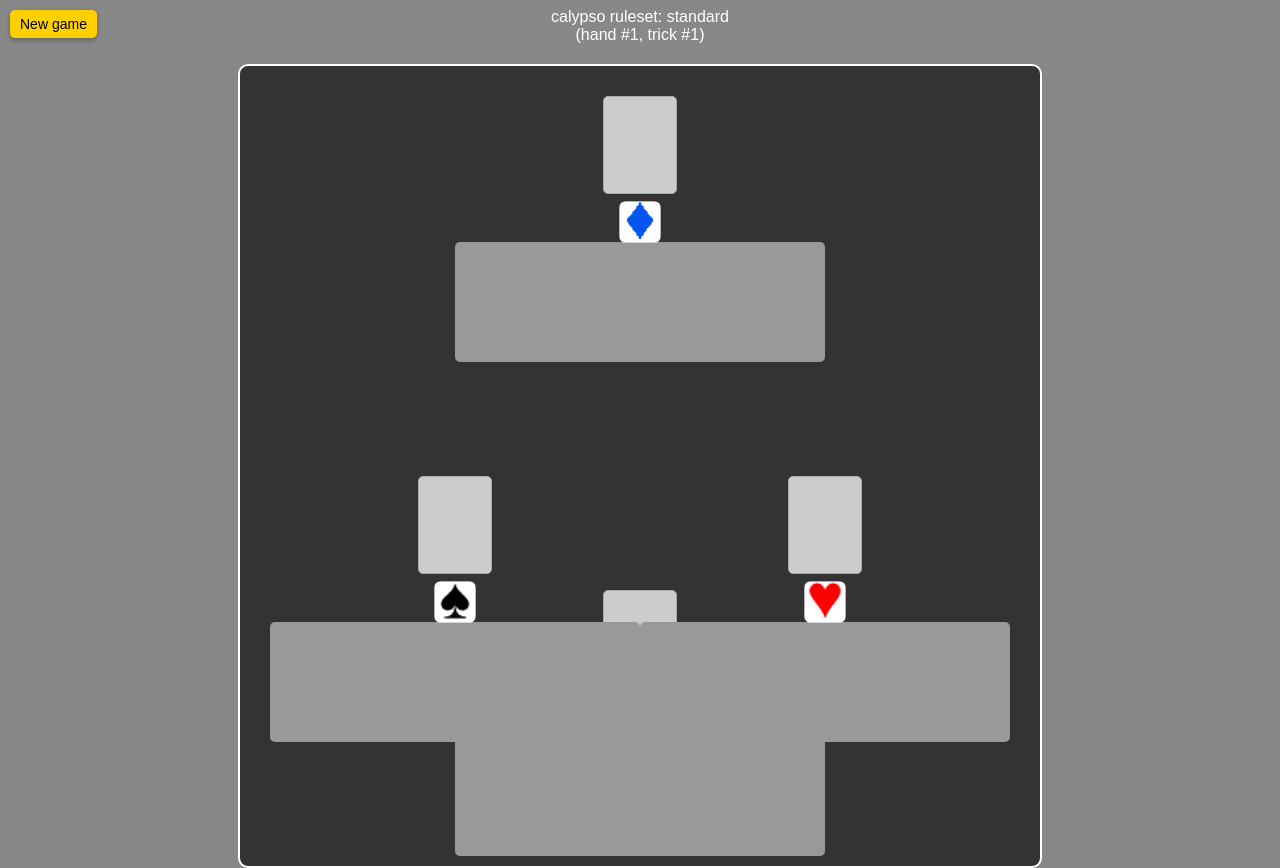
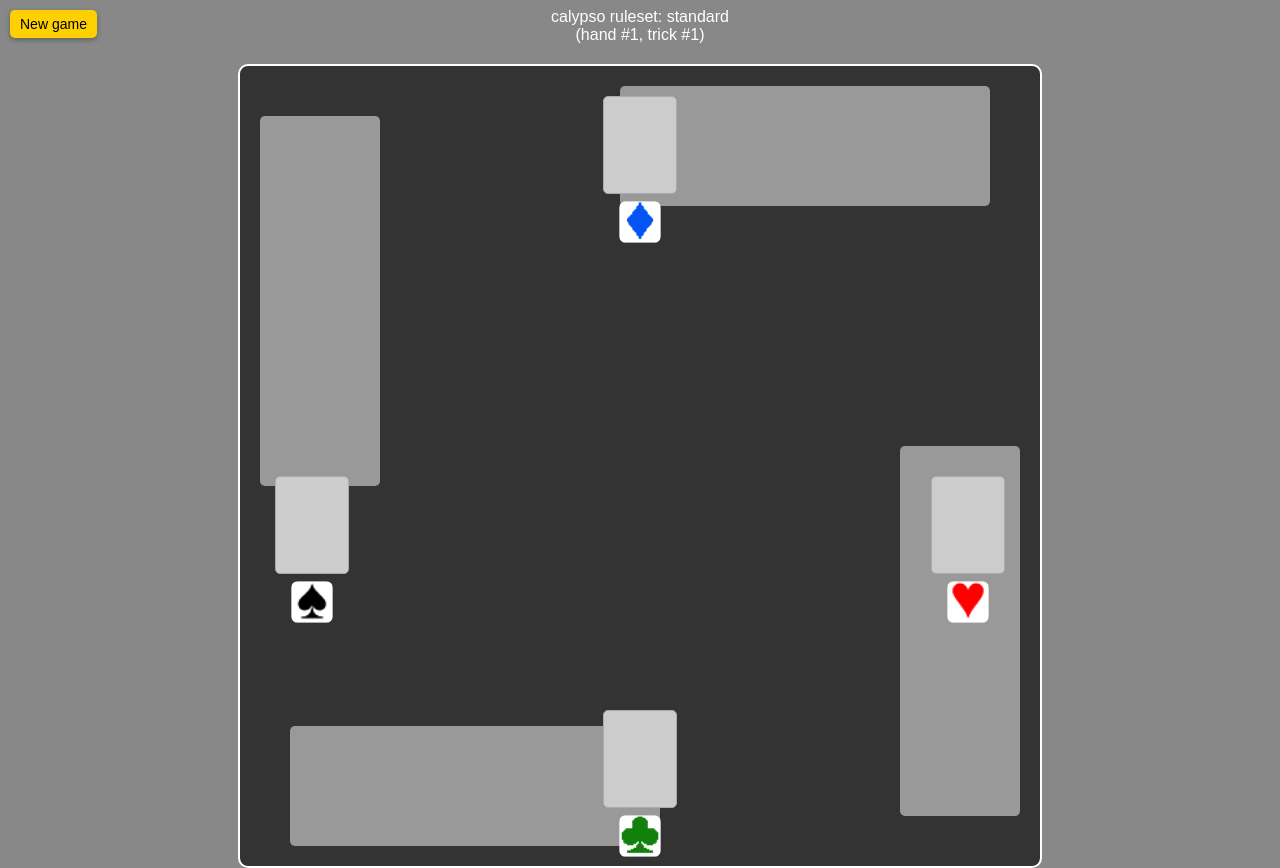
Before and after one commit to ADBond/calypso, a website built with Vite: page index.html in a window 1280 px wide. Shown: the top 868 px of the page. Built offline with nearby package versions, Linux system fonts and the light colour scheme.

Commit message:
position calypso holders

```diff
--- a/public/style.css
+++ b/public/style.css
@@ -189,17 +189,41 @@ body {
     transform: scale(1.3);
 }
 
+.calypso-holder-square {
+
+}
+
 .calypso-holder {
     height: 120px;
     width: 370px;
     background-color: #999;
     border-radius: 5px;
+    position: absolute;
+    bottom: 20px;
+    left: 50px;
 }
 
 .calypso-holder .card {
     position: absolute;
 }
 
+.calypso-holder-square {
+    position: absolute;
+    inset: 0;
+}
+
+#calypso-holder-square-comp1-4 {
+  transform: rotate(90deg);
+}
+
+#calypso-holder-square-comp2-4 {
+    transform: rotate(180deg);
+}
+
+#calypso-holder-square-comp3-4 {
+  transform: rotate(270deg);
+}
+
 .card-absent {
     opacity: 0;
 }
--- a/src/interface/render.ts
+++ b/src/interface/render.ts
@@ -31,16 +31,21 @@ export async function renderState(state: GameStateForUI) {
     const areaEl = document.createElement("div");
     const playedEl = document.createElement("div");
     const trumpEl = document.createElement("div");
+    // imaginary square to hold calypso holder, for easy rotaters
+    const playerCalypsoSquareEl = document.createElement("div");
     const calypsoEl = document.createElement("div");
     areaEl.classList.add("player-area");
     areaEl.classList.add(`${p}-${n_players}`);
     playedEl.id = `played-${p}-${n_players}`;
     playedEl.classList.add("played");
+    playerCalypsoSquareEl.id = `calypso-holder-square-${p}-${n_players}`;
+    playerCalypsoSquareEl.classList.add("calypso-holder-square");
     calypsoEl.id = `calypso-${p}-${n_players}`;
     calypsoEl.classList.add("calypso-holder");
     areaEl.appendChild(playedEl);
     areaEl.appendChild(trumpEl);
-    areaEl.appendChild(calypsoEl);
+    gameBoard.appendChild(playerCalypsoSquareEl);
+    playerCalypsoSquareEl.appendChild(calypsoEl);
     gameBoard.appendChild(areaEl);
     if (p === state.dealer) {
       playedEl.classList.add('dealer');
```
